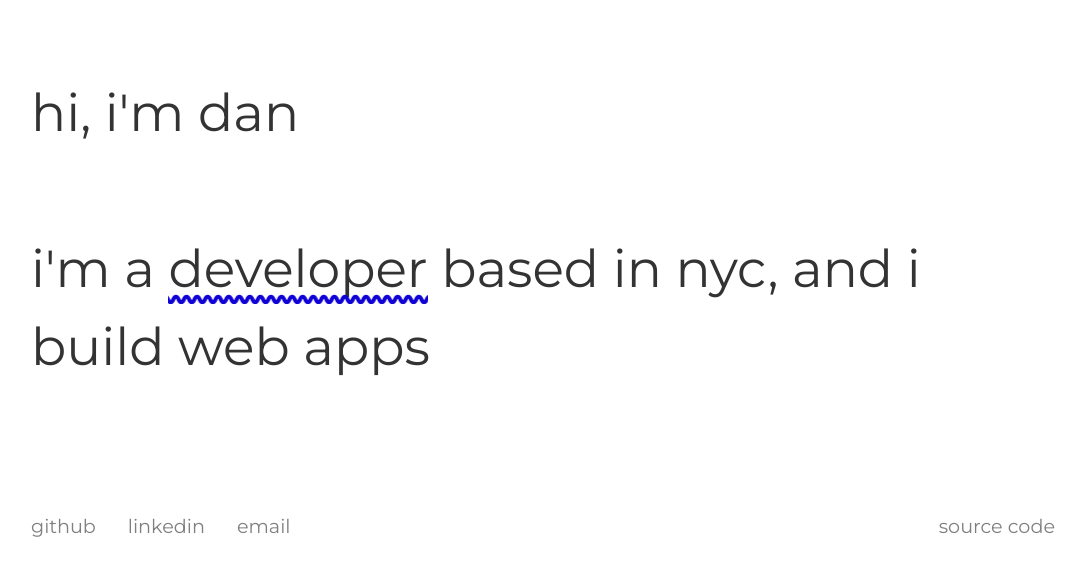
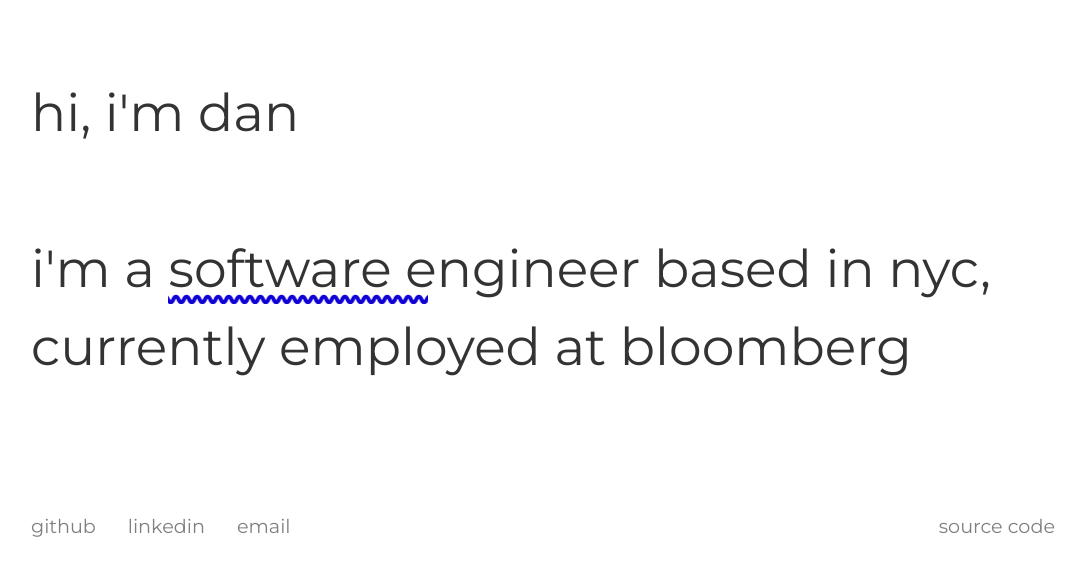
Before and after one commit to danbergelt/danbergelt.com, a Gatsby site in the folder portfolio/: page / in a window 1280 px wide. Shown: the part 98-674 px from the top of the page, without its empty margins (97-1182 px from the left). Built offline with nearby package versions, Linux system fonts and the light colour scheme; Gatsby itself is replaced by a stand-in of ours.

Commit message:
change hero

```diff
--- a/portfolio/src/components/home/hero.js
+++ b/portfolio/src/components/home/hero.js
@@ -17,9 +17,9 @@
             data-text="wavy"
             id={dark ? "dark-hero-highlight" : "hero-highlight"}
           >
-            developer
+            software engineer
           </span>{" "}
-          based in nyc, and i build web apps
+          based in nyc, currently employed at bloomberg
         </div>
       </section>
     </>
```
